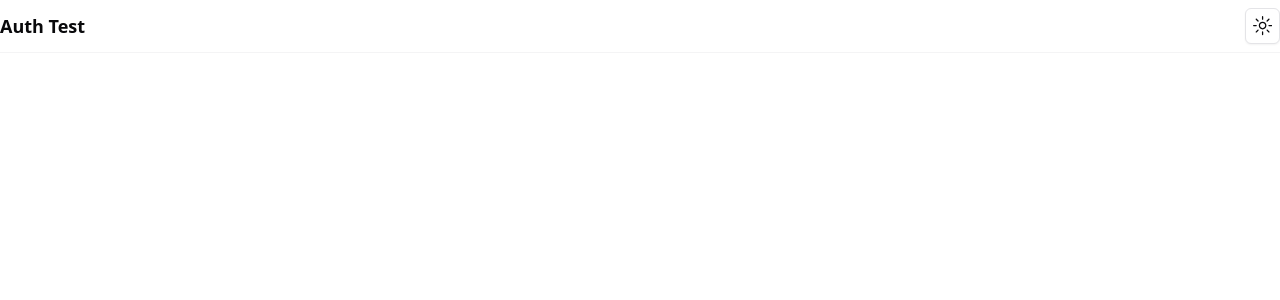
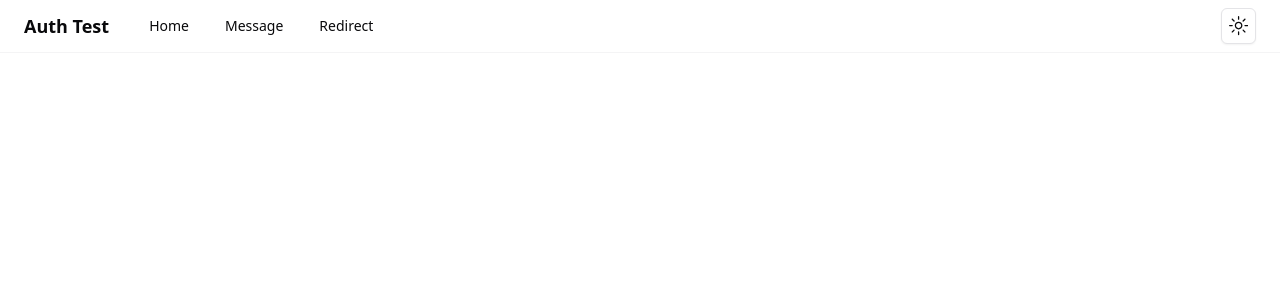
Before and after one commit to T1CkShot/nextjs-auth-test, a Next.js app: page / in a window 1280 px wide. Shown: the top 300 px of the page. Built offline with nearby package versions, Linux system fonts and the light colour scheme.

Commit message:
add nav items component

```diff
--- a/app/layout.tsx
+++ b/app/layout.tsx
@@ -3,6 +3,8 @@ import { Inter } from "next/font/google";
 import "./globals.css";
 import { ThemeProvider } from "@/components/theme-provider";
 import { ModeChange } from "@/components/ModeChange";
+import NavLinks from "@/components/NavLinks";
+import Link from "next/link";
 
 const inter = Inter({ subsets: ["latin"] });
 
@@ -36,12 +38,21 @@ export default function RootLayout({
 }
 
 export function NavBar() {
+  const navLinks = [
+    { title: "Home", link: "/" },
+    { title: "Message", link: "/message" },
+    { title: "Redirect", link: "/redirect" },
+  ];
+
   return (
     <header className="w-full border-b border-border/40 flex py-2 sticky justify-center">
       <Container>
         <div className="flex items-between">
           <div className="w-full flex items-center">
-            <h1 className="font-bold text-lg">Auth Test</h1>
+            <Link href={"/"}>
+              <h1 className="font-bold text-lg mr-6">Auth Test</h1>
+            </Link>
+            <NavLinks links={navLinks} />
           </div>
           <ModeChange />
         </div>
@@ -60,11 +71,7 @@ export function Container({
   hasPadding?: boolean;
 }) {
   return (
-    <div
-      className={`w-full max-w-7xl mx-${margin} ${
-        hasPadding ? "px-2" : "px-0"
-      }`}
-    >
+    <div className={`w-full max-w-7xl mx-6 ${hasPadding ? "px-2" : "px-0"}`}>
       {children}
     </div>
   );
```
